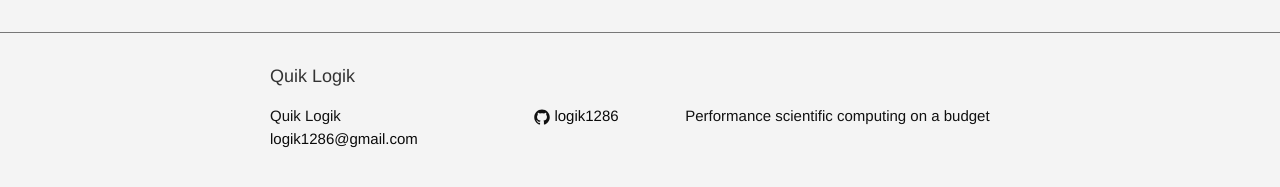
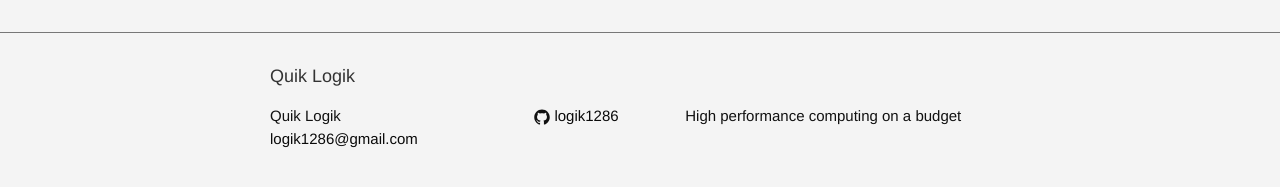
Before and after one commit to logik1286/logik1286.github.io, a Jekyll site: the page built from index.html, in a window 1280 px wide. Shown: the part 624-811 px from the top of the page. Built offline with Jekyll 4.4.1, drawn with Linux system fonts in a browser that asks for light colours.

Commit message:
tag line change

```diff
--- a/_config.yml
+++ b/_config.yml
@@ -9,7 +9,7 @@
 title: Quik Logik
 email: logik1286@gmail.com
 description: > # this means to ignore newlines until "baseurl:"
-  Performance scientific computing on a budget
+  High performance computing on a budget
 baseurl: "" # the subpath of your site, e.g. /blog
 url: "http://quiklogik.com" # the base hostname & protocol for your site
 github_username:  logik1286
```
